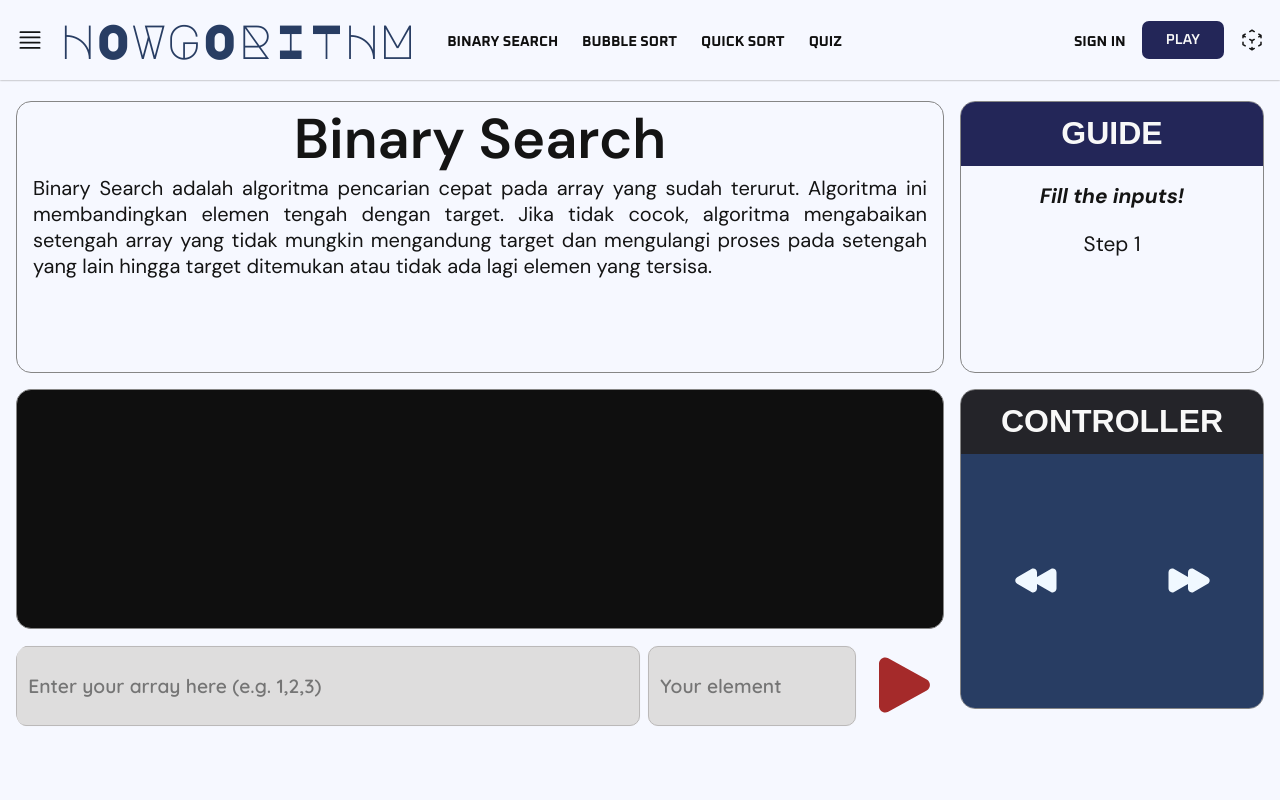
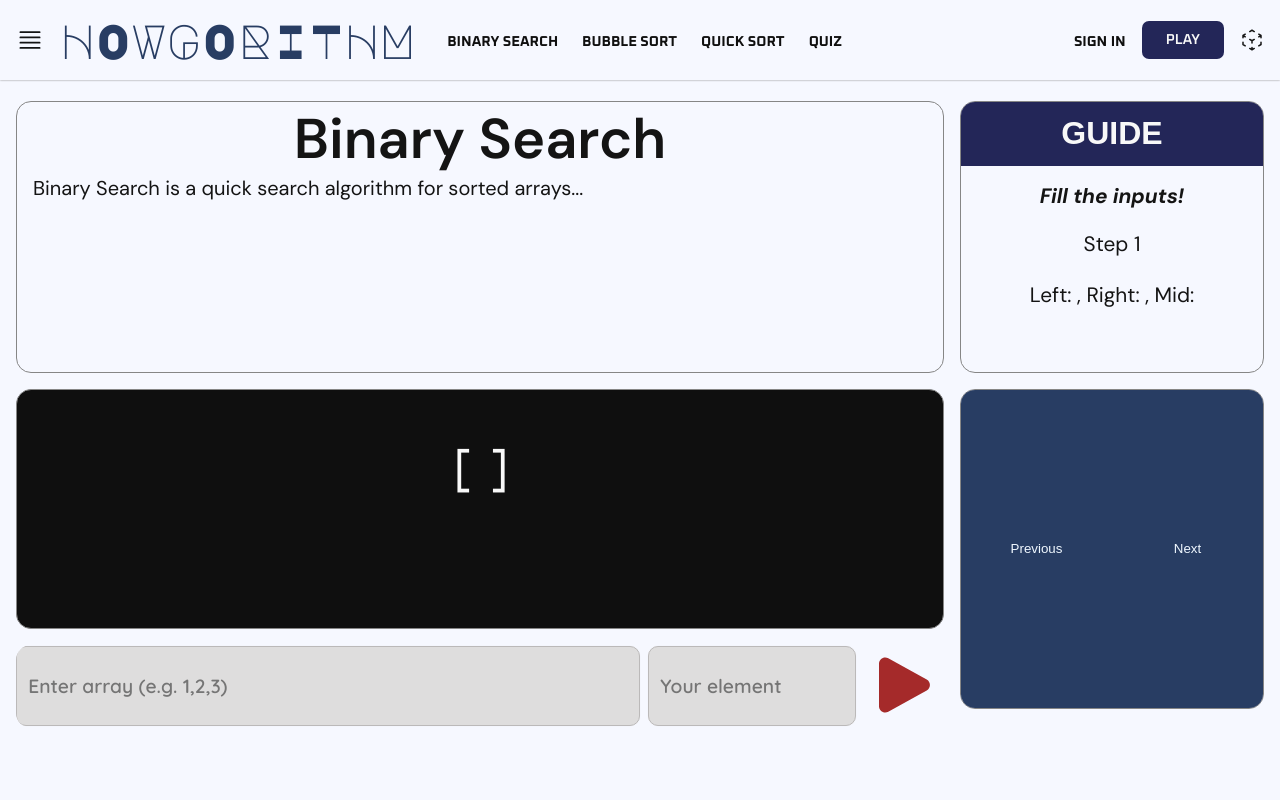
Before and after one commit to Reasondro/Howgorithm-Web, a React (Vite) app: page /binary-search in a window 1280 px wide. Shown: the top 800 px of the page. Built offline with nearby package versions, Linux system fonts and the light colour scheme; a web font is replaced by a local one.

Commit message:
pre-worked binary search

```diff
--- a/src/pages/BinarySearch/BinarySearch.tsx
+++ b/src/pages/BinarySearch/BinarySearch.tsx
@@ -1,367 +1,195 @@
+import React, { useEffect, useState } from "react";
 import "@/components/Lab/Lab.css";
-
-import React, { useState, useEffect, FormEvent } from "react";
 import "./BinarySearch.css";
 
-interface BinarySearchStep {
+interface Iteration {
   array: number[];
   l: number;
   r: number;
   mid: number | null;
-  comparison: "found" | "less" | "greater" | "not found";
+  comparison: string;
 }
 
-export default function BinarySearch() {
-  // State variables
-  const [arrayInput, setArrayInput] = useState<string>("");
-  const [element, setElement] = useState<string>("");
-  const [iterations, setIterations] = useState<BinarySearchStep[]>([]);
+const BinarySearch: React.FC = () => {
+  const [array, setArray] = useState<number[]>([]);
+  const [target, setTarget] = useState<number | null>(null);
+  const [iterations, setIterations] = useState<Iteration[]>([]);
   const [currentStep, setCurrentStep] = useState<number>(0);
-  const [result, setResult] = useState<string>("");
-  const [statusInfo, setStatusInfo] = useState<string>("");
-  const [displayArray, setDisplayArray] = useState<string>("");
-
-  // Effect to reset when inputs change
-  useEffect(() => {
-    if (arrayInput === "" || element === "") {
-      setIterations([]);
-      setCurrentStep(0);
-      // setResult("");
-      // setStatusInfo("");
-      // setDisplayArray("");
-    }
-  }, [arrayInput, element]);
-
-  // Utility: Merge Sort
-  const merge = (arr: number[], left: number, mid: number, right: number) => {
-    const n1 = mid - left + 1;
-    const n2 = right - mid;
-
-    const L: number[] = [];
-    const R: number[] = [];
-
-    for (let i = 0; i < n1; i++) L.push(arr[left + i]);
-    for (let j = 0; j < n2; j++) R.push(arr[mid + 1 + j]);
-
-    let i = 0,
-      j = 0;
-    let k = left;
-
-    while (i < n1 && j < n2) {
-      if (L[i] <= R[j]) {
-        arr[k++] = L[i++];
-      } else {
-        arr[k++] = R[j++];
-      }
-    }
-
-    while (i < n1) {
-      arr[k++] = L[i++];
-    }
-
-    while (j < n2) {
-      arr[k++] = R[j++];
-    }
-  };
+  const [resultMessage, setResultMessage] = useState<string>("");
 
   const mergeSort = (arr: number[], left: number, right: number) => {
     if (left >= right) return;
-
     const mid = Math.floor(left + (right - left) / 2);
     mergeSort(arr, left, mid);
     mergeSort(arr, mid + 1, right);
     merge(arr, left, mid, right);
   };
 
-  // Utility: Binary Search with step recording
-  const performBinarySearch = (
-    arr: number[],
-    target: number
-  ): BinarySearchStep[] => {
-    let l = 0;
-    let r = arr.length - 1;
-    const steps: BinarySearchStep[] = [];
+  const merge = (arr: number[], left: number, mid: number, right: number) => {
+    const L = arr.slice(left, mid + 1);
+    const R = arr.slice(mid + 1, right + 1);
+    let i = 0,
+      j = 0,
+      k = left;
+    while (i < L.length && j < R.length) {
+      arr[k++] = L[i] <= R[j] ? L[i++] : R[j++];
+    }
+    while (i < L.length) arr[k++] = L[i++];
+    while (j < R.length) arr[k++] = R[j++];
+  };
 
+  const binarySearch = (arr: number[], target: number) => {
+    let l = 0,
+      r = arr.length - 1;
+    const steps: Iteration[] = [];
     while (l <= r) {
       const mid = Math.floor((l + r) / 2);
       const comparison =
         arr[mid] === target ? "found" : arr[mid] < target ? "less" : "greater";
-
-      steps.push({
-        array: [...arr],
-        l,
-        r,
-        mid,
-        comparison,
-      });
-
+      steps.push({ array: arr.slice(), l, r, mid, comparison });
       if (arr[mid] === target) {
-        break;
+        setIterations(steps);
+        return;
       } else if (arr[mid] < target) {
         l = mid + 1;
       } else {
         r = mid - 1;
       }
     }
-
-    if (l > r) {
     steps.push({
-        array: [...arr],
+      array: arr.slice(),
       l,
       r,
       mid: null,
       comparison: "not found",
     });
+    setIterations(steps);
+  };
+
+  const displayCurrentStep = () => {
+    if (iterations.length > 0) {
+      const { comparison, mid } = iterations[currentStep];
+      let message = "";
+
+      if (comparison === "found") {
+        message = `Element found at index ${mid}.`;
+      } else if (comparison === "less") {
+        message = `Target is greater than ${
+          iterations[currentStep]?.array[mid!]
+        }. Moving right.`;
+      } else if (comparison === "greater") {
+        message = `Target is less than ${
+          iterations[currentStep]?.array[mid!]
+        }. Moving left.`;
+      } else if (comparison === "not found") {
+        message = "Element not found in the array.";
       }
 
-    return steps;
-  };
-
-  // Handler: Form Submission
-  const handleSubmit = (e: FormEvent<HTMLFormElement>) => {
-    e.preventDefault();
-
-    // Validate and parse inputs
-    const arrNum = parseArrayInput(arrayInput);
-    const target = parseElementInput(element);
-
-    if (arrNum.length === 0 || target === null) {
-      // Reset display if inputs are invalid
-      resetDisplay();
-      return;
-    }
-
-    // Sort the array
-    const sortedArr = [...arrNum];
-    mergeSort(sortedArr, 0, sortedArr.length - 1);
-
-    // Perform Binary Search
-    const searchSteps = performBinarySearch(sortedArr, target);
-    setIterations(searchSteps);
-    setCurrentStep(0);
-
-    // Display initial step
-    if (searchSteps.length > 0) {
-      displayCurrentStep(searchSteps, 0);
-      setDisplayArray(
-        generateArrayDisplay(
-          searchSteps[0].array,
-          searchSteps[0].mid,
-          searchSteps[0].l,
-          searchSteps[0].r
-        )
-      );
+      setResultMessage(message);
     }
   };
 
-  // Utility: Parse Array Input
-  const parseArrayInput = (input: string): number[] => {
-    return input
-      .split(",")
-      .filter((num) => num !== "")
-      .map((num) => Number(num.trim()))
-      .filter((num) => !isNaN(num));
+  // UseEffect to call displayCurrentStep whenever currentStep or iterations change
+  useEffect(() => {
+    displayCurrentStep();
+  }, [currentStep, iterations]);
+
+  const handleSearch = (e: React.FormEvent) => {
+    e.preventDefault();
+    const arr = array.slice();
+    mergeSort(arr, 0, arr.length - 1);
+    binarySearch(arr, target!);
+    setCurrentStep(0); // Reset to the first step
   };
 
-  // Utility: Parse Element Input
-  const parseElementInput = (input: string): number | null => {
-    const el = Number(input.trim());
-    if (input.trim() === "" || isNaN(el)) {
-      return null;
-    }
-    return el;
-  };
-
-  // Utility: Reset Display
-  const resetDisplay = () => {
-    setIterations([]);
-    setCurrentStep(0);
-    setResult("");
-    setStatusInfo("");
-    setDisplayArray("");
-  };
-
-  // Utility: Generate Array Display with Highlights (as HTML string)
-  const generateArrayDisplay = (
-    array: number[],
-    mid: number | null,
-    l: number,
-    r: number
-  ): string => {
-    return array
-      .map((num, index) => {
-        const classes = [];
-
-        if (mid !== null && index === mid) {
-          classes.push("mid");
-        }
-        if (index >= l && index <= r) {
-          classes.push("active-range");
-        } else {
-          classes.push("inactive");
-        }
-        if (
-          mid !== null &&
-          index === mid &&
-          iterations[currentStep]?.comparison === "found"
-        ) {
-          classes.push("found");
-        }
-
-        return `<span class="${classes.join(" ")}">${num}</span>`;
-      })
-      .join(", ");
-  };
-
-  // Handler: Display Current Step
-  const displayCurrentStep = (steps: BinarySearchStep[], step: number) => {
-    const { array, l, r, mid, comparison } = steps[step];
-
-    // Update display array with highlights
-    setDisplayArray(generateArrayDisplay(array, mid, l, r));
-
-    // Update result and status messages
-    if (comparison === "found") {
-      setResult(`Element found at index ${mid}.`);
-      setStatusInfo(`Finished with ${step + 1} steps!`);
-    } else if (comparison === "less") {
-      setResult(`Target is greater than ${array[mid!]}. Moving right.`);
-    } else if (comparison === "greater") {
-      setResult(`Target is less than ${array[mid!]}]. Moving left.`);
-    } else if (comparison === "not found") {
-      setResult(`Element not found in the array.`);
-      setStatusInfo(`Finished computing.`);
+  const handleNextStep = () => {
+    if (currentStep < iterations.length - 1) {
+      setCurrentStep(currentStep + 1);
     }
   };
 
-  // Handler: Previous Step
-  const handlePrevious = () => {
+  const handlePreviousStep = () => {
     if (currentStep > 0) {
-      const newStep = currentStep - 1;
-      setCurrentStep(newStep);
-      displayCurrentStep(iterations, newStep);
-      console.log(result);
+      setCurrentStep(currentStep - 1);
     }
   };
 
-  // Handler: Next Step
-  const handleNext = () => {
-    if (currentStep < iterations.length - 1) {
-      const newStep = currentStep + 1;
-      setCurrentStep(newStep);
-      displayCurrentStep(iterations, newStep);
-      console.log(result);
-    }
+  const handleArrayInputChange = (e: React.ChangeEvent<HTMLInputElement>) => {
+    const inputArray = e.target.value
+      .split(",")
+      .filter((num) => num !== "")
+      .map(Number)
+      .filter((num) => !isNaN(num));
+    setArray(inputArray);
   };
 
-  // Handlers: Input Change
-  const handleInputChange = (e: React.ChangeEvent<HTMLInputElement>) => {
-    const { id, value } = e.target;
-
-    if (id === "user-input-array") {
-      setArrayInput(value);
-    } else if (id === "user-input-el") {
-      setElement(value);
-    }
-
-    // Style manipulation based on input value
-    if (value.trim() !== "") {
-      e.target.style.animation = "none";
-      e.target.style.backgroundColor = "var(--color-secondary)";
-      e.target.style.borderColor = "var(--color-accent-300)";
-    } else {
-      e.target.style.borderColor = "var(--color-grey-300)";
-      e.target.style.animation = "colorCycleGrey 1s infinite";
-    }
-
-    // Check if both inputs are filled to animate the play button
-    if (
-      arrayInput.trim() !== "" &&
-      element.trim() !== "" &&
-      id === "user-input-array"
-    ) {
-      const playBtn = document.getElementById("play-btn") as HTMLButtonElement;
-      playBtn.style.animation = "colorCycle 1s infinite";
-    } else if (
-      (arrayInput.trim() === "" || element.trim() === "") &&
-      id === "user-input-el"
-    ) {
-      const playBtn = document.getElementById("play-btn") as HTMLButtonElement;
-      playBtn.style.animation = "none";
-    }
+  const handleTargetInputChange = (e: React.ChangeEvent<HTMLInputElement>) => {
+    const inputValue = Number(e.target.value);
+    setTarget(isNaN(inputValue) ? null : inputValue);
   };
 
   return (
     <main id="main-wrapper">
       <div id="grid-container">
-        {/* Overview Section */}
         <section className="item1">
           <div id="overview-content">
             <h1>Binary Search</h1>
             <p>
-              Binary Search adalah algoritma pencarian cepat pada array yang
-              sudah terurut. Algoritma ini membandingkan elemen tengah dengan
-              target. Jika tidak cocok, algoritma mengabaikan setengah array
-              yang tidak mungkin mengandung target dan mengulangi proses pada
-              setengah yang lain hingga target ditemukan atau tidak ada lagi
-              elemen yang tersisa.
+              Binary Search is a quick search algorithm for sorted arrays...
             </p>
           </div>
         </section>
-
-        {/* Guide Section */}
         <section className="item2">
           <div id="guide-container">
             <h2 id="guide">GUIDE</h2>
           </div>
           <p id="user-instructions">Fill the inputs!</p>
-          <p id="steps">{`Step ${currentStep + 1}`}</p>
-          <p id="index-info">{/* Dynamic content based on current step */}</p>
+          <p id="steps">Step {currentStep + 1}</p>
+          <p id="index-info">
+            Left: {iterations[currentStep]?.l}, Right:{" "}
+            {iterations[currentStep]?.r}, Mid: {iterations[currentStep]?.mid}
+          </p>
         </section>
-
-        {/* Result Section */}
         <section className="item3">
-          {/* Display the array with highlights */}
-          <div
-            id="result"
-            dangerouslySetInnerHTML={{ __html: displayArray }}
-          ></div>
-          <p id="status-info">{statusInfo}</p>
+          <p id="result">
+            [
+            {iterations[currentStep]?.array.map((num, idx) => (
+              <span
+                key={idx}
+                className={
+                  (idx === iterations[currentStep]?.mid ? "mid " : "") +
+                  (idx >= iterations[currentStep]?.l &&
+                  idx <= iterations[currentStep]?.r
+                    ? "active-range"
+                    : "inactive") +
+                  (iterations[currentStep]?.comparison === "found" &&
+                  idx === iterations[currentStep]?.mid
+                    ? " found"
+                    : "")
+                }
+              >
+                {num}
+              </span>
+            ))}
+            ]
+          </p>
+          <p id="status-info">{resultMessage}</p>
         </section>
-
-        {/* Input Form Section */}
         <section className="item4">
-          <form onSubmit={handleSubmit}>
-            <div id="user-input-array-wrapper">
-              <label htmlFor="user-input-array"></label>
+          <form onSubmit={handleSearch}>
             <input
+              type="text"
               id="user-input-array"
+              placeholder="Enter array (e.g. 1,2,3)"
+              onChange={handleArrayInputChange}
+            />
+            <input
               type="text"
-                name="user-input-array"
-                placeholder="Enter your array here (e.g. 1,2,3)"
-                value={arrayInput}
-                onChange={handleInputChange}
-                required
+              id="user-input-el"
+              placeholder="Your element"
+              onChange={handleTargetInputChange}
             />
-            </div>
-            <div id="user-input-el-wrapper">
-              <label htmlFor="user-input-el"></label>
-              <input
-                id="user-input-el"
-                type="text"
-                name="user-input-el"
-                placeholder="Your element"
-                value={element}
-                onChange={handleInputChange}
-                required
-              />
-            </div>
-            <div id="button-wrapper">
-              <button
-                type="submit"
-                aria-label="Submit"
-                className="submit-button"
-              >
+            <button type="submit" aria-label="Submit">
               <svg
                 id="play-btn"
                 xmlns="http://www.w3.org/2000/svg"
@@ -376,53 +204,22 @@ export default function BinarySearch() {
                 />
               </svg>
             </button>
-            </div>
           </form>
         </section>
-
-        {/* Controller Section */}
         <section className="item5">
-          <div id="controller-container">
-            <h2 id="controller-text">Controller</h2>
-          </div>
-          <button
-            type="button"
-            aria-label="Previous"
-            id="previous-btn"
-            onClick={handlePrevious}
-            disabled={currentStep === 0 || iterations.length === 0}
-            className="controller-button"
-          >
-            <svg
-              xmlns="http://www.w3.org/2000/svg"
-              viewBox="0 0 24 24"
-              fill="currentColor"
-              className="size-6"
-            >
-              <path d="M9.195 18.44c1.25.714 2.805-.189 2.805-1.629v-2.34l6.945 3.968c1.25.712 2.805-.188 2.805-1.628V8.69c0-1.44-1.555-2.343-2.805-1.628L12 11.029v-2.34c0-1.44-1.555-2.343-2.805-1.628l-7.108 4.061c-1.26.72-1.26 2.536 0 3.256l7.108 4.061Z" />
-            </svg>
+          <button onClick={handlePreviousStep} disabled={currentStep === 0}>
+            Previous
           </button>
           <button
-            type="button"
-            aria-label="Next"
-            id="next-btn"
-            onClick={handleNext}
-            disabled={
-              currentStep >= iterations.length - 1 || iterations.length === 0
-            }
-            className="controller-button"
+            onClick={handleNextStep}
+            disabled={currentStep === iterations.length - 1}
           >
-            <svg
-              xmlns="http://www.w3.org/2000/svg"
-              viewBox="0 0 24 24"
-              fill="currentColor"
-              className="size-6"
-            >
-              <path d="M5.055 7.06C3.805 6.347 2.25 7.25 2.25 8.69v8.122c0 1.44 1.555 2.343 2.805 1.628L12 14.471v2.34c0 1.44 1.555 2.343 2.805 1.628l7.108-4.061c1.26-.72 1.26-2.536 0-3.256l-7.108-4.061C13.555 6.346 12 7.249 12 8.689v2.34L5.055 7.061Z" />
-            </svg>
+            Next
           </button>
         </section>
       </div>
     </main>
   );
-}
+};
+
+export default BinarySearch;
```
Lines whose indentation alone changed are shown as unchanged.
